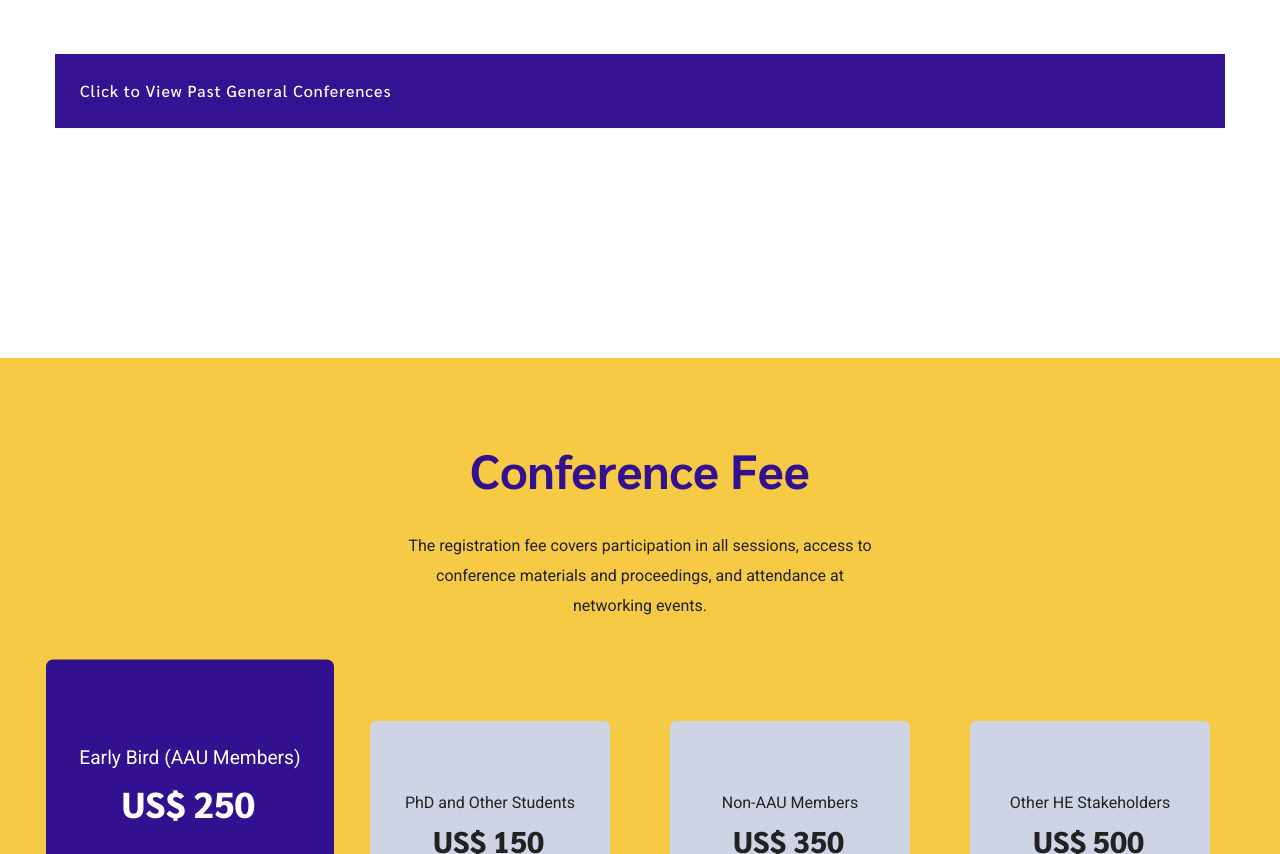
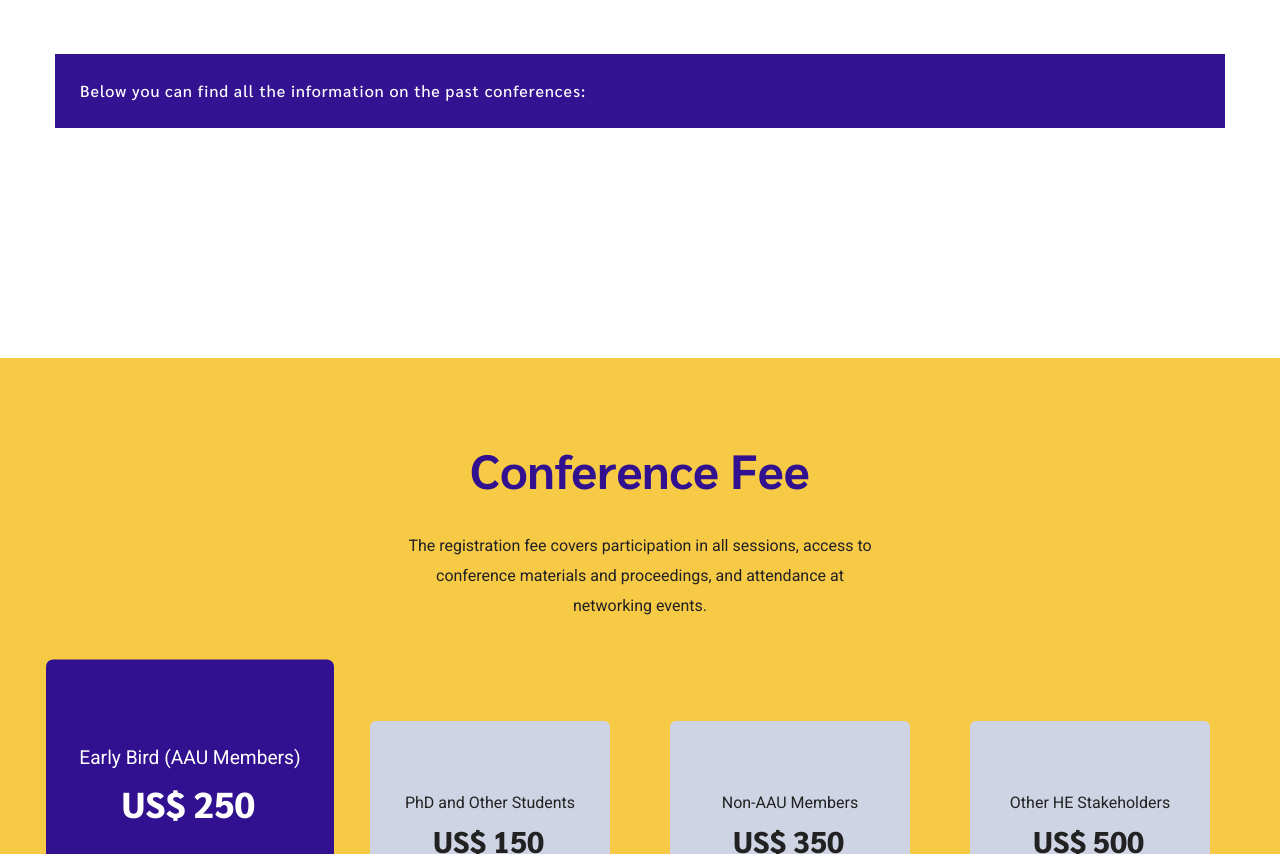
Before and after one commit to Corletey/conference_website, a plain HTML site: page index.html in a window 1280 px wide. Shown: the part 2395-3249 px from the top of the page. Drawn offline with nearby package versions, Linux system fonts and the light colour scheme.

Commit message:
rephrasing past conferences preamble

```diff
--- a/index.html
+++ b/index.html
@@ -351,7 +351,7 @@
                                 <button class="btn btn-link btn-block text-left" type="button" data-toggle="collapse"
                                     data-target="#collapseOne" aria-expanded="false" aria-controls="collapseOne"
                                     style="padding: 25px; color: #ffffff; font-size: 16px; font-weight: 500; display: block; text-decoration: none; border: 0; line-height: 1.5; width: 100%; text-align: left;">
-                                    Click to View Past General Conferences
+                                    Below you can find all the information on the past conferences:
                                 </button>
                             </h2>
                         </div>
```
